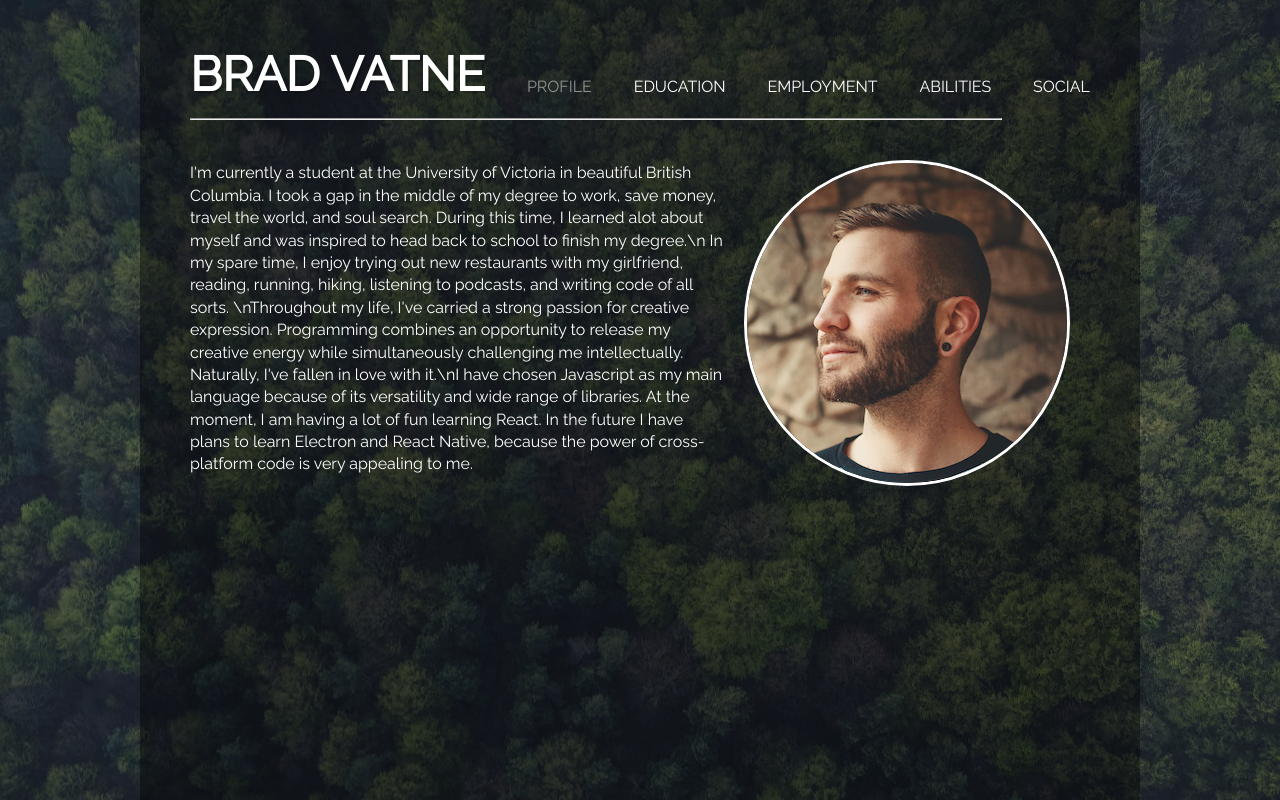
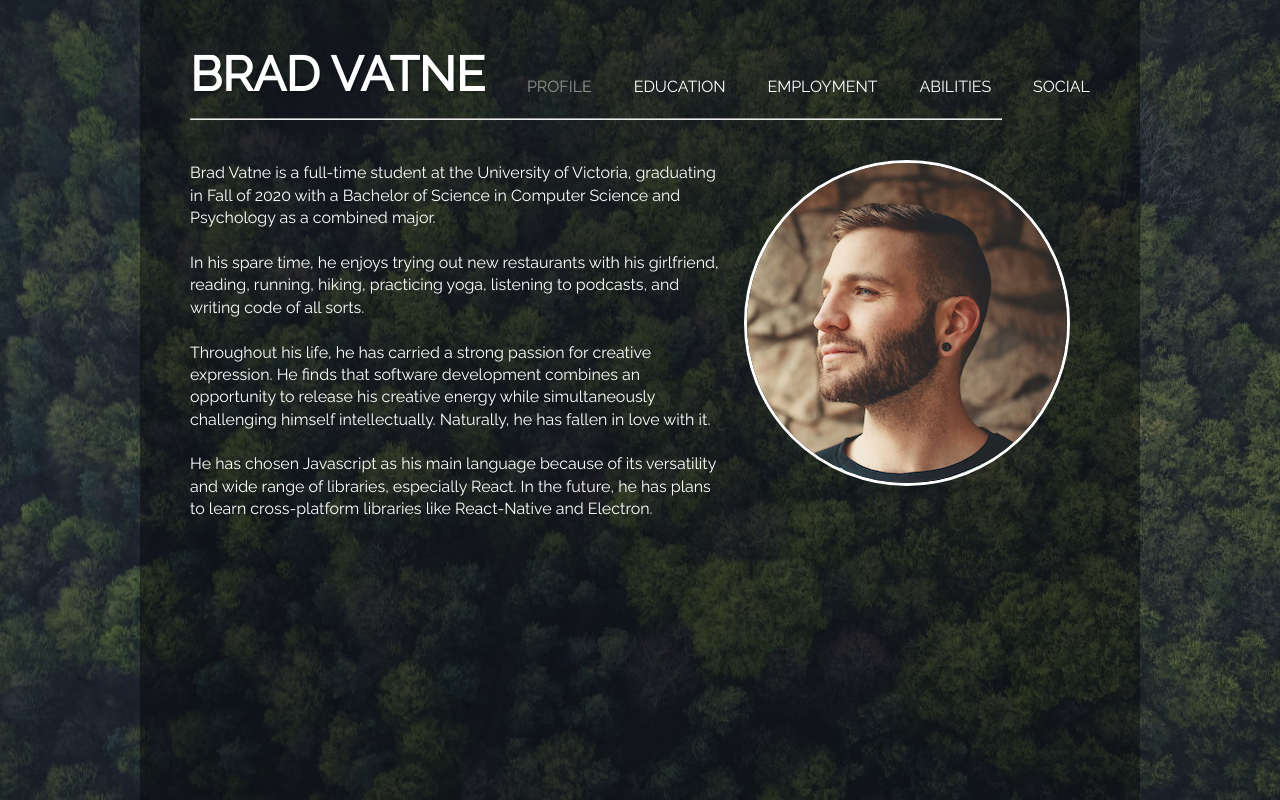
Before and after one commit to bradvatne/interactive-resume, a React (Create React App) app: page /profile in a window 1280 px wide. Built offline with nearby package versions, Linux system fonts and the light colour scheme.

Commit message:
Update Profile.js

```diff
--- a/src/Containers/Profile.js
+++ b/src/Containers/Profile.js
@@ -9,8 +9,9 @@ const Profile = () => {
       <div className="aboutme-boxes">
         <div className="aboutme-box1">
           <br />
-          {content.aboutme.replace(/\n/g,"<br/>")}
-          <p />
+          <p>
+          Brad Vatne is a full-time student at the University of Victoria, graduating in Fall of 2020 with a Bachelor of Science in Computer Science and Psychology as a combined major.<br/><br/> In his spare time, he enjoys trying out new restaurants with his girlfriend, reading, running, hiking, practicing yoga, listening to podcasts, and writing code of all sorts. <br/><br/>Throughout his life, he has carried a strong passion for creative expression. He finds that software development combines an opportunity to release his creative energy while simultaneously challenging himself intellectually. Naturally, he has fallen in love with it. <br/><br/>He has chosen Javascript as his main language because of its versatility and wide range of libraries, especially React. In the future, he has plans to learn cross-platform libraries like React-Native and Electron.
+          </p>
         </div>
         <div className="aboutme-box2">
           <img src={Portrait} alt="Brad's Portrait" />
```
